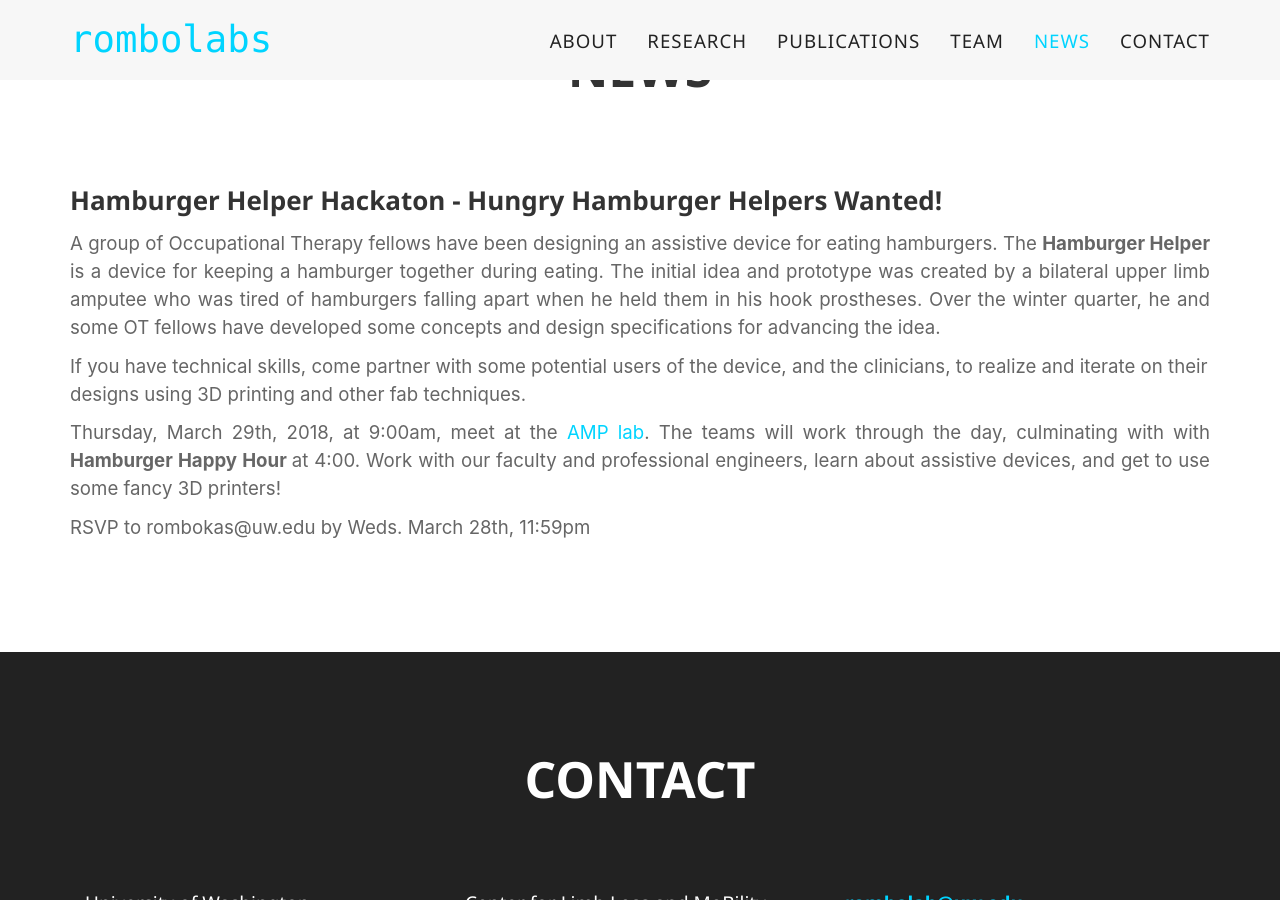
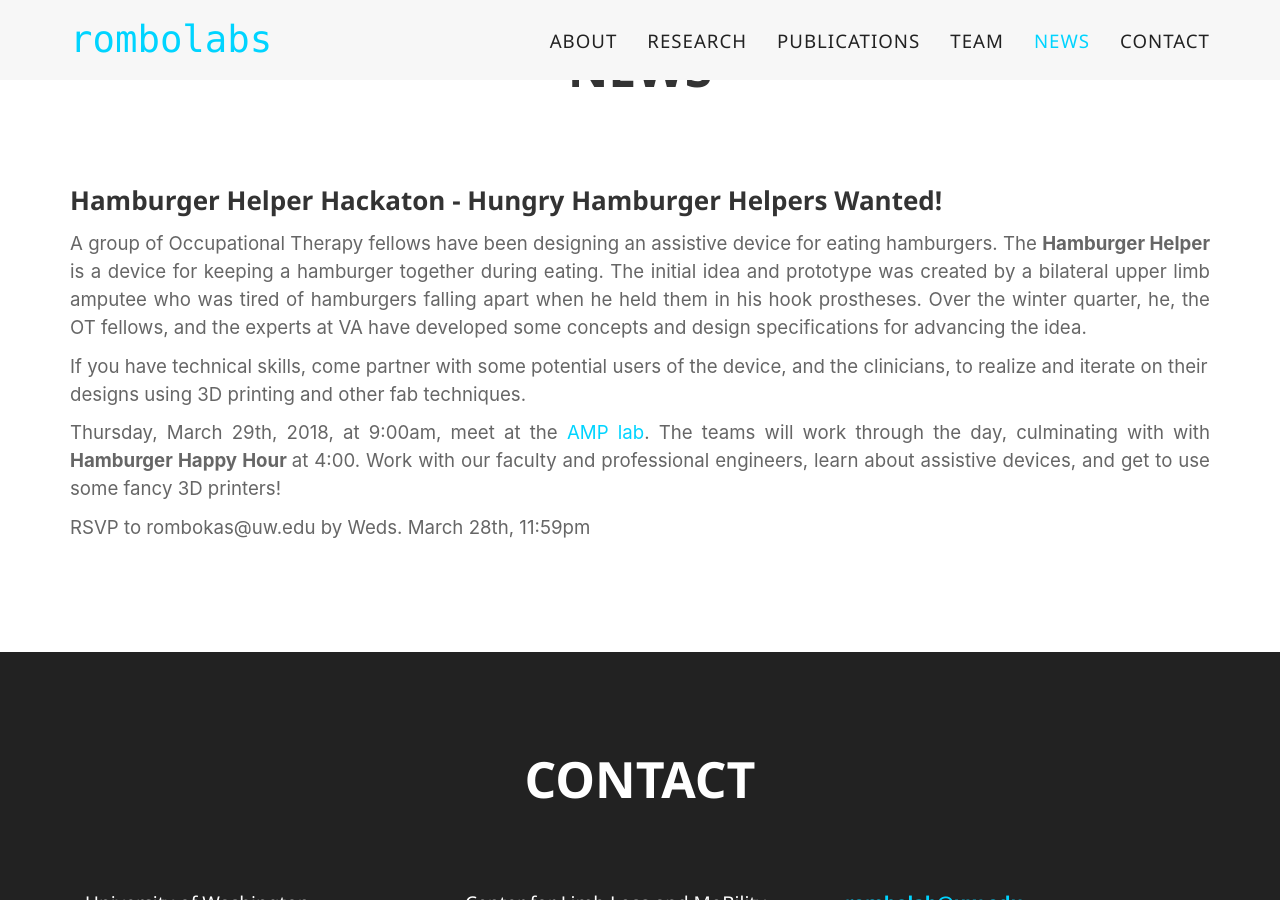
Before and after one commit to RomboLabs/rombolabs.github.io, a Jekyll site: the page built from index.html, in a window 1280 px wide and 900 px high, scrolled down 7719 px. Built offline with Jekyll 4.4.1, drawn with Linux system fonts in a browser that asks for light colours; some web fonts are replaced.

Commit message:
Update news.html

```diff
--- a/_includes/news.html
+++ b/_includes/news.html
@@ -12,8 +12,8 @@
                     <p class="text-muted text-justified">A group of Occupational Therapy fellows have been designing an assistive device
                      for eating hamburgers. The <b> Hamburger Helper </b> is a device for keeping a hamburger together during eating.
                      The initial idea and prototype was created by a bilateral upper limb amputee who was tired of hamburgers falling apart
-                     when he held them in his hook prostheses. Over the winter quarter, he and some OT fellows have developed some concepts
-                     and design specifications for advancing the idea. </p>
+                     when he held them in his hook prostheses. Over the winter quarter, he, the OT fellows, and the experts at VA have
+                     developed some concepts and design specifications for advancing the idea. </p>
                      <p class=text-muted text-justified">If you have technical skills, come partner with some potential users of the device,
                      and the clinicians, to realize and iterate on their designs using 3D printing and other fab techniques. </p>
                     <p class="text-muted text-justified">Thursday, March 29th, 2018, at 9:00am, meet at the
```
